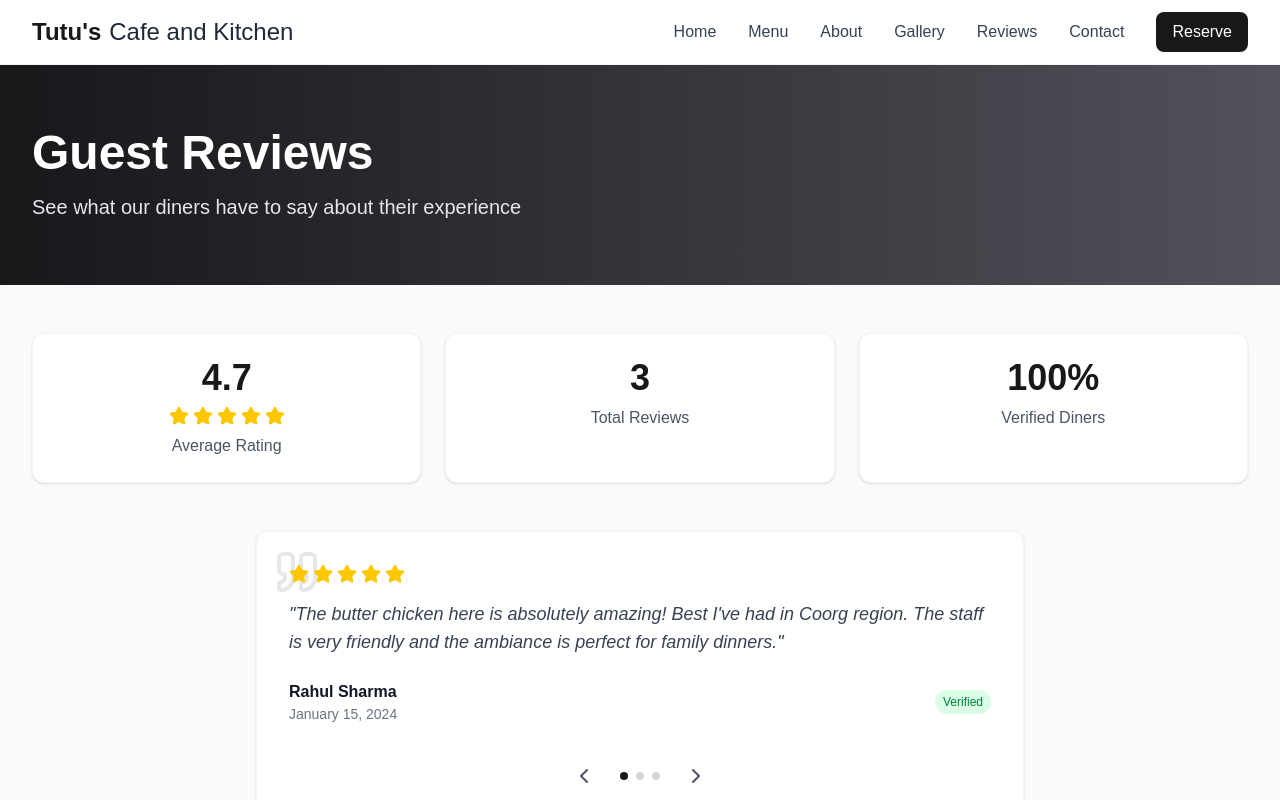
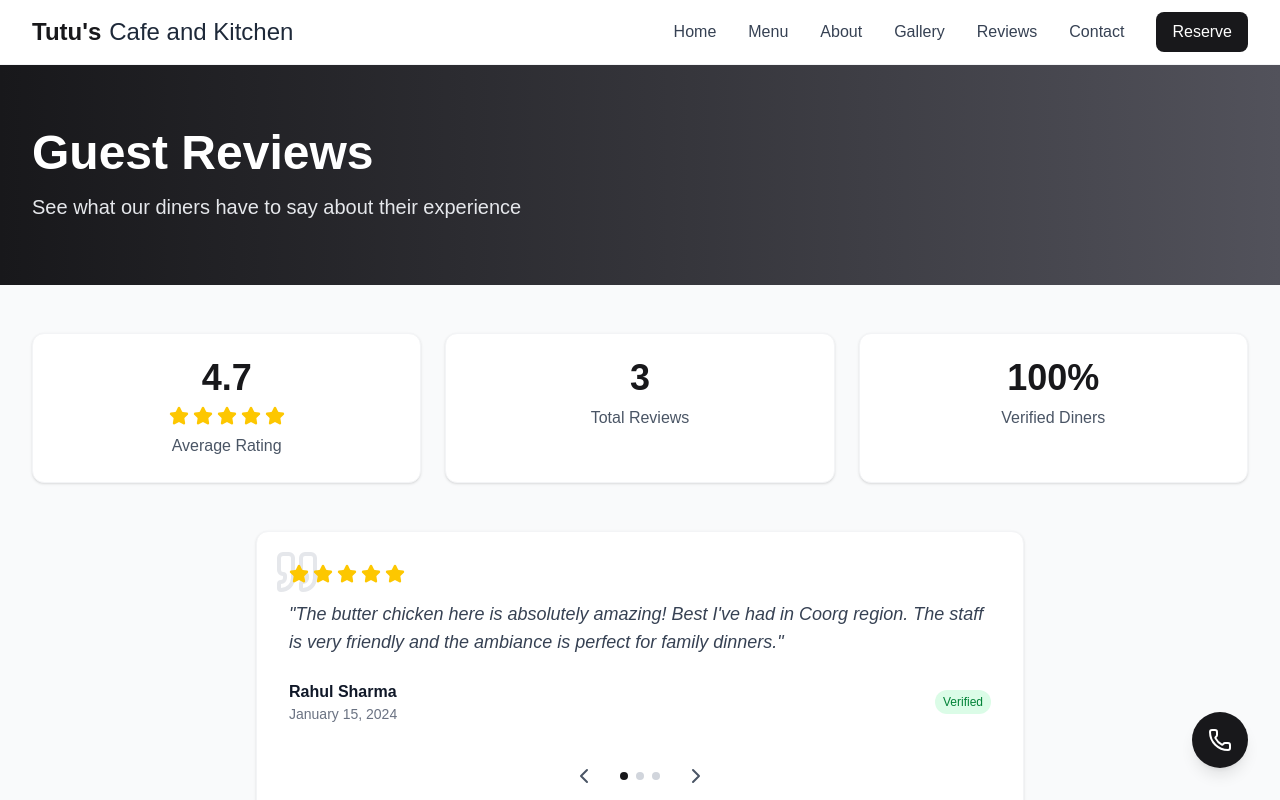
Before and after one commit to junaidjunnnu-web/tutus-cafe-kitchen, a Next.js app: page /reviews in a window 1280 px wide. Shown: the top 800 px of the page. Built offline with nearby package versions, Linux system fonts and the light colour scheme; no server answers; the database is empty.

Commit message:
Add floating Call Now button visible site-wide on all pages

```diff
--- a/src/app/layout.tsx
+++ b/src/app/layout.tsx
@@ -2,6 +2,7 @@ import type { Metadata } from "next";
 import { Inter } from "next/font/google";
 import "./globals.css";
 import { restaurantSchema } from "./schema";
+import CallFloat from "@/components/CallFloat";
 
 const inter = Inter({
   subsets: ["latin"],
@@ -39,6 +40,7 @@ export default function RootLayout({ children }: { children: React.ReactNode })
       </head>
       <body className="min-h-full flex flex-col font-sans">
         {children}
+        <CallFloat />
       </body>
     </html>
   );
--- /dev/null
+++ b/src/components/CallFloat.tsx
@@ -0,0 +1,32 @@
+'use client'
+
+import { Phone } from 'lucide-react'
+
+export default function CallFloat() {
+  return (
+    <a
+      href="tel:+919448712901"
+      className="fixed bottom-6 right-6 z-50 flex items-center justify-center w-14 h-14 rounded-full transition-transform duration-200 hover:scale-110 shadow-lg md:bottom-8 md:right-8"
+      style={{
+        backgroundColor: '#18181B',
+        animationName: 'pulse-scale',
+        animationDuration: '0.5s',
+        animationTimingFunction: 'ease-in-out',
+        animationIterationCount: '3',
+      }}
+      aria-label="Call Now"
+    >
+      <Phone className="w-6 h-6 text-white" />
+      <style>{`
+        @keyframes pulse-scale {
+          0%, 100% {
+            transform: scale(1);
+          }
+          50% {
+            transform: scale(1.15);
+          }
+        }
+      `}</style>
+    </a>
+  )
+}
```
